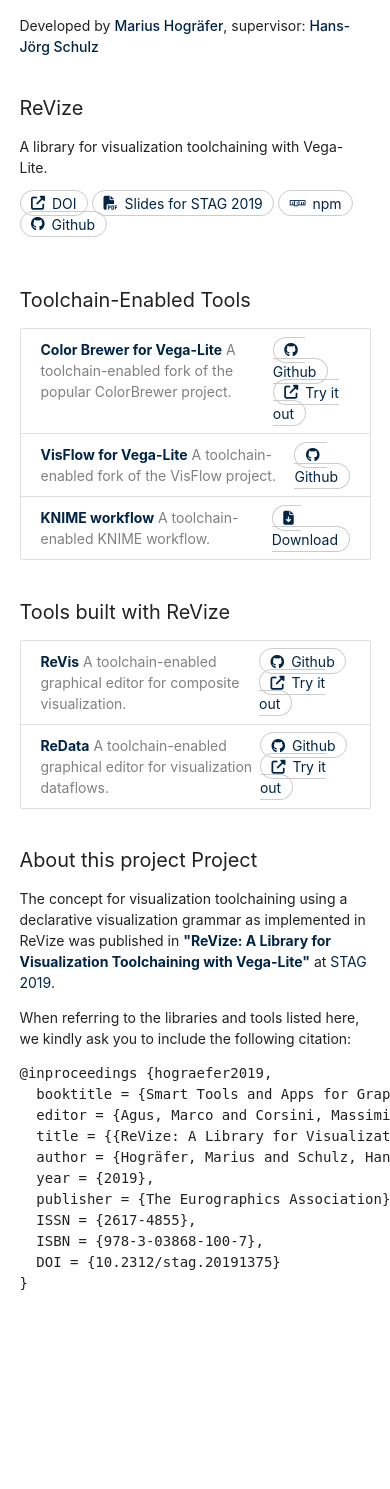
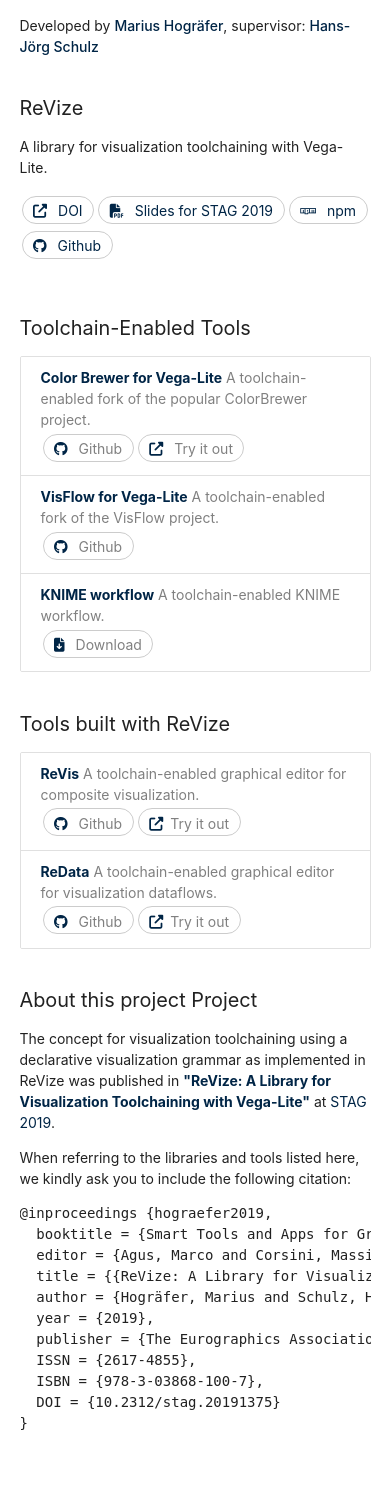
Before and after one commit to vis-au/vis-au.github.io, a PHP site: page /toolchaining/index.html in a window 390 px wide; the page is wider, and only the part inside the window is pictured. Shown: the part 158-1647 px from the top of that part. Before the commit the page ends 1448 px from the top of that part, so only its background shows below. Run offline with PHP 8.4, Linux system fonts and the light colour scheme; some libraries are stand-ins or nearby versions.

Commit message:
make mobile-ready

```diff
--- a/css/style.css
+++ b/css/style.css
@@ -66,6 +66,7 @@
 
 .card-image img {
   height: 200px;
+  object-fit: cover;
 }
 .card-content p {
   height: 2rem;
@@ -82,6 +83,10 @@
 }
 a.external-url {
   font-size: 18px;
+}
+
+pre.bibtex {
+  overflow: auto;
 }
 
 .collection .collection-item span.title {
--- a/index.html
+++ b/index.html
@@ -12,7 +12,6 @@
   <link rel="shortcut icon" href="img/favicon.ico" type="image/x-icon">
 </head>
 <body>
-  <div class="navbar-fixed">
   <nav class="au-color">
     <div class="nav-wrapper container">
       <a href="#" class="brand-logo">
@@ -26,7 +25,6 @@
       </ul>
     </div>
   </nav>
-  </div>
 
   <article class="container">
     <!-- <section class="row">
--- a/toolchaining/index.html
+++ b/toolchaining/index.html
@@ -13,15 +13,13 @@
   <link rel="shortcut icon" href="../img/favicon.ico" type="image/x-icon">
 </head>
 <body>
-  <div class="navbar-fixed">
   <nav class="au-color">
     <div class="nav-wrapper container">
       <a href="https://vis-au.github.io" class="brand-logo">
-          <img src="../img/auvis_logo_large_white.png" height="55px" alt="">
+        <img src="../img/auvis_logo_large_white.png" height="55px" alt="" />
       </a>
     </div>
   </nav>
-  </div>
 
   <article class="container">
     <h2>Visualization Toolchaining</h2>
@@ -36,10 +34,22 @@
       <p>A library for visualization toolchaining with Vega-Lite.</p>
 
       <div class="project-links">
-        <a href="https://diglib.eg.org/handle/10.2312/stag20191375"><i class="fas fa-external-link-alt"></i>DOI</a>
-        <a href="https://vis-au.github.io/toolchaining/slides_STAG2019.pdf"><i class="fas fa-file-pdf"></i>Slides for STAG 2019</a>
-        <a href="https://www.npmjs.com/package/revize"><i class="fab fa-npm"></i>npm</a>
-        <a href="https://github.com/vis-au/revize"><i class="fab fa-github"></i>Github</a>
+        <a href="https://diglib.eg.org/handle/10.2312/stag20191375">
+          <i class="fas fa-external-link-alt"></i>
+          <span class="icon-label">DOI</span>
+        </a>
+        <a href="https://vis-au.github.io/toolchaining/slides_STAG2019.pdf">
+          <i class="fas fa-file-pdf"></i>
+          <span class="icon-label">Slides for STAG 2019</span>
+        </a>
+        <a href="https://www.npmjs.com/package/revize">
+          <i class="fab fa-npm"></i>
+          <span class="icon-label">npm</span>
+        </a>
+        <a href="https://github.com/vis-au/revize">
+          <i class="fab fa-github"></i>
+          <span class="icon-label">Github</span>
+        </a>
       </div>
     </div>
 
@@ -54,8 +64,14 @@
           </div>
 
           <div class="project-links">
-            <a href="https://github.com/vis-au/colorbrewer"><i class="fab fa-github"></i>Github</a>
-            <a href="https://vis-au.github.io/colorbrewer"><i class="fas fa-external-link-alt"></i>Try it out</a>
+            <a href="https://github.com/vis-au/colorbrewer">
+              <i class="fab fa-github"></i>
+              <span class="icon-label">Github</span>
+            </a>
+            <a href="https://vis-au.github.io/colorbrewer">
+              <i class="fas fa-external-link-alt"></i>
+              <span class="icon-label">Try it out</span>
+            </a>
           </div>
         </li>
         <li class="collection-item">
@@ -65,7 +81,9 @@
           </div>
 
           <div class="project-links">
-            <a href="https://github.com/vis-au/visflow"><i class="fab fa-github"></i>Github</a>
+            <a href="https://github.com/vis-au/visflow">
+              <i class="fab fa-github"></i>
+              <span class="icon-label">Github</span></a>
           </div>
         </li>
         <li class="collection-item">
@@ -75,7 +93,10 @@
           </div>
 
           <div class="project-links">
-            <a href="./knime"><i class="fas fa-file-download"></i>Download</a>
+            <a href="./knime">
+              <i class="fas fa-file-download"></i>
+              <span class="icon-label">Download</span>
+            </a>
           </div>
         </li>
       </ul>
@@ -91,8 +112,11 @@
           </div>
 
           <div class="project-links">
-            <a href="https://github.com/vis-au/revis"><i class="fab fa-github"></i>Github</a>
-            <a href="https://vis-au.github.io/toolchaining/revisualize"><i class="fas fa-external-link-alt"></i>Try it out</a>
+            <a href="https://github.com/vis-au/revis">
+              <i class="fab fa-github"></i>
+              <span class="icon-label">Github</span>
+            </a>
+            <a href="https://vis-au.github.io/toolchaining/revisualize"><i class="fas fa-external-link-alt"></i><span class="icon-label">Try it out</span></a>
           </div>
         </li>
         <li class="collection-item">
@@ -102,8 +126,9 @@
           </div>
 
           <div class="project-links">
-            <a href="https://github.com/vis-au/redata"><i class="fab fa-github"></i>Github</a>
-            <a href="https://vis-au.github.io/toolchaining/redata"><i class="fas fa-external-link-alt"></i>Try it out</a>
+            <a href="https://github.com/vis-au/redata"><i class="fab fa-github"></i>
+              <span class="icon-label">Github</span></a>
+            <a href="https://vis-au.github.io/toolchaining/redata"><i class="fas fa-external-link-alt"></i><span class="icon-label">Try it out</span></a>
           </div>
         </li>
       </ul>
--- a/toolchaining/style.css
+++ b/toolchaining/style.css
@@ -22,12 +22,25 @@
   background: #eee;
 }
 
+.project-links {
+  float: right;
+  display: flex;
+  flex-direction: row;
+  justify-content: flex-start;
+  align-items: flex-start;
+  flex-wrap: wrap;
+}
+#revize .project-links {
+  float: left;
+}
 .project-links a {
   height: 2rem;
   border: 1px solid #ccc;
   padding: 0.25rem 0.75rem;
+  margin-right: 0.25rem;
   border-radius: 2rem;
   transition: background 0.1s ease-in-out;
+  white-space: nowrap;
 }
 .project-links a:hover {
   background: #ddd;
@@ -49,10 +62,11 @@
 .collection-item:hover {
   background: #eee;
 }
-
-.collection-item .project-links {
-  float: right;
+@media screen and (max-width: 1000px) {
+  .collection-item {
+    flex-direction: column;
+  }
+  .project-links a {
+    margin: 0.25rem 0.15rem;
+  }
 }
-.collection-item .project-links a {
-  display: inline;
-}
```
Lines whose indentation alone changed are shown as unchanged.
